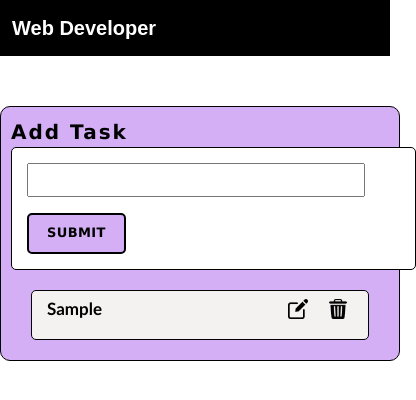
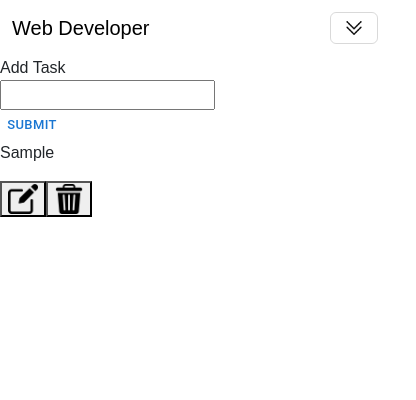
Before and after one commit to sudhanshu1919/reacttodoapp, a React (Create React App) app: page / in a window 390 px wide. Both pictures are taken after typing "Sample" into the empty fields and a click on the button "SUBMIT". Shown: the top 400 px of the page, 416 px wide, since content can reach past the window. Built offline with nearby package versions, Linux system fonts and the light colour scheme.

Commit message:
Resolved merge conflicts

```diff
--- a/src/Todoapp/Components/Navigation/Navigation.jsx
+++ b/src/Todoapp/Components/Navigation/Navigation.jsx
@@ -2,7 +2,7 @@ import React from "react";
 import { Link } from "react-router-dom";
 import arrowicon from "../../assets/images/down-arrow.png";
 // This is Css File, We have import here
-import "./Navigation.css";
+// import "./Navigation.css";
 import { Style } from "@mui/icons-material";
 
 function Navigation() {
@@ -10,15 +10,7 @@ function Navigation() {
     <>
       <nav class="navbar navbar-expand-lg navbar-light MainContainer">
         <div class="container-fluid">
-          <a
-            class="navbar-brand"
-            style={{
-              fontFamily: "sans-serif",
-              fontWeight: "600",
-              color: "white",
-            }}
-            href="#"
-          >
+          <a class="navbar-brand" href="#">
             Web Developer
           </a>
           <button
--- a/src/Todoapp/Components/TodoApp/Items/Items.jsx
+++ b/src/Todoapp/Components/TodoApp/Items/Items.jsx
@@ -3,7 +3,6 @@ import Edit from "../../../assets/images/edit.png";
 import Delete from "../../../assets/images/delete.png";
 import Right from "../../../assets/images/right.png";
 import Wrong from "../../../assets/images/x-mark.png";
-import Style from "./Items.module.css";
 
 function Items(props) {
   const [isEditing, setEditing] = useState(false);
@@ -20,10 +19,10 @@ function Items(props) {
   };
 
   return (
-    <div className={Style.container}>
+    <div>
       {isEditing ? (
         <>
-          <div className={Style.INPUTFILD}>
+          <div>
             <input
               type="text"
               value={inpText}
@@ -31,30 +30,30 @@ function Items(props) {
             />
           </div>
 
-          <div className={Style.EditesBTN}>
+          <div>
             <div className="mt-2">
               <img src={Right} width="25px" alt="Right" />
             </div>
 
             <div className="mt-1">
               <button onClick={handleUpdate}>
-                <img src={Wrong} alt="Wrong" />
+                <img src={Wrong} width="25px" alt="Wrong" />
               </button>
             </div>
           </div>
         </>
       ) : (
         <>
-          <div className={Style.Items}>
+          <div>
             <p>{props.item}</p>
           </div>
 
-          <div className={Style.BTN}>
+          <div>
             <button onClick={() => setEditing(true)}>
-              <img src={Edit} alt="Edit" />
+              <img src={Edit} width="30px" alt="Edit" />
             </button>
             <button onClick={() => props.deleteData(props.item)}>
-              <img src={Delete} alt="Delete" />
+              <img src={Delete} width="30px" alt="Delete" />
             </button>
           </div>
         </>
--- a/src/Todoapp/Components/TodoApp/Items/Items.module.css
+++ b/src/Todoapp/Components/TodoApp/Items/Items.module.css
@@ -1,109 +1,12 @@
-.container {
-  background-color: rgb(255, 255, 255);
-  display: flex;
-  justify-content: space-between;
-  margin-top: 10px;
-  padding: 15px;
-  width: 45vh;
-  height: 45px;
-  border: 1px solid black;
-  border-radius: 5px;
-  cursor: pointer;
-}
-
 /* Media Query */
 @media screen and (max-width: 750px) {
-  .container {
-    margin-left: 0px;
-  }
 }
 
 @media screen and (max-width: 428px) {
-  .container {
-    background-color: rgb(244, 241, 241);
-    display: flex;
-    justify-content: space-between;
-    margin-top: 10px;
-    padding: 15px;
-    width: 48vh;
-    height: 60px;
-    border: 1px solid black;
-    border-radius: 5px;
-    margin-left: -80px;
-  }
 }
 
 @media screen and (max-width: 368px) {
-  .container {
-    background-color: rgb(244, 241, 241);
-    display: flex;
-    justify-content: space-between;
-    margin-top: 10px;
-    padding: 15px;
-    width: 48vh;
-    height: 60px;
-    border: 1px solid black;
-    border-radius: 5px;
-    margin-left: -100px;
-  }
 }
 
 @media screen and (max-width: 390px) {
-  .container {
-    background-color: rgb(244, 241, 241);
-    display: flex;
-    justify-content: space-between;
-    margin-top: 10px;
-    padding: 15px;
-    width: 40vh;
-    height: 50px;
-    border: 1px solid black;
-    border-radius: 5px;
-    margin-left: 10px;
-  }
-  .Items p {
-    font-family: "Gill Sans", "Gill Sans MT", Calibri, "Trebuchet MS",
-      sans-serif !important;
-    font-size: 17px;
-
-    color: rgb(0, 0, 0) !important;
-  }
 }
-
-.Items {
-  line-height: 5px;
-}
-
-.Items p {
-  font-family: "Times New Roman", Times, serif;
-  font-size: 17px;
-  font-weight: bold;
-  color: rgb(0, 0, 0);
-}
-
-.container button {
-  background-color: transparent;
-  color: white;
-  padding: 5px;
-  border: none;
-  margin-left: 10px;
-  border-radius: 3px !important;
-}
-
-.container img {
-  margin-top: -30px;
-  width: 20px;
-  height: 20px;
-}
-
-/* Edit Input Fild */
-
-.INPUTFILD input {
-  position: relative;
-  top: -8px;
-}
-
-.EditesBTN {
-  display: flex;
-  justify-content: space-between;
-}
--- a/src/Todoapp/Components/TodoApp/MainToDo/MainToDo.jsx
+++ b/src/Todoapp/Components/TodoApp/MainToDo/MainToDo.jsx
@@ -1,7 +1,7 @@
 import React from "react";
 
 // This is css file
-import Style from "./MainToDo.module.css";
+// import Style from "./MainToDo.module.css";
 // import Home from "../../Home/Home";
 import ToDoInput from "../ToDoInput/ToDoInput";
 import ToDoItems from "../ToDoItems/ToDoItems";
@@ -9,10 +9,10 @@ import ToDoItems from "../ToDoItems/ToDoItems";
 function MainToDo(props) {
   return (
     <>
-      <div className={Style.MainContainer01}>
-        <div className={Style.MainContainer02}>
-          <div className={Style.container}>
-            <span className="">Add Task</span>
+      <div>
+        <div>
+          <div>
+            <span>Add Task</span>
 
             <ToDoInput addData={props.addData} />
             <ToDoItems
--- a/src/Todoapp/Components/TodoApp/MainToDo/MainToDo.module.css
+++ /dev/null
@@ -1,92 +0,0 @@
-body {
-  background-color: rgb(255, 255, 255);
-}
-
-.container {
-  border: 1px solid black;
-  background-color: rgb(212, 175, 245);
-  color: rgb(0, 0, 0);
-  margin-bottom: 100px;
-  margin-top: 50px !important;
-}
-
-.MainContainer02 {
-  display: flex;
-  justify-content: space-around;
-  margin-left: 100px;
-}
-
-/* Media Query */
-@media screen and (max-width: 390px) {
-  .container {
-    align-items: start !important;
-    background-color: rgb(212, 175, 245);
-    margin-left: -100px;
-    margin-top: 20px !important;
-    margin-bottom: 100px;
-  }
-}
-@media screen and (max-width: 750px) {
-  .MainContainer02 {
-    display: inline-block;
-    justify-content: center;
-  }
-}
-
-.container {
-  /* margin: 0 auto; */
-  width: 400px;
-  padding: 10px;
-  border-radius: 10px;
-  margin-top: -5px;
-}
-
-.container span {
-  font-size: 20px;
-  cursor: pointer;
-  font-weight: 600;
-  letter-spacing: 2px;
-  font-family: "Lucida Sans", "Lucida Sans Regular", "Lucida Grande",
-    "Lucida Sans Unicode", Geneva, Verdana, sans-serif;
-}
-
-/* Doingtask CSS */
-/* .Doingtask {
-  margin-top: 40px;
-  background-color: rgb(243, 213, 174);
-  border-radius: 10px;
-  border: 1px solid black;
-  margin-bottom: 100px;
-}
-
-.CommpleteTask {
-  margin-top: 40px;
-  background-color: rgb(189, 243, 174);
-  border-radius: 10px;
-  border: 1px solid black;
-  margin-bottom: 100px;
-} */
-
-/* Media Query Start */
-
-/* @media screen and (max-width: 390px) {
-  .Doingtask {
-    margin-top: 40px;
-    background-color: rgb(243, 213, 174);
-    border-radius: 10px;
-    border: 1px solid black;
-    margin-left: -100px;
-    margin-bottom: 100px;
-  }
-}
-
-@media screen and (max-width: 390px) {
-  .CommpleteTask {
-    margin-top: 40px;
-    background-color: rgb(189, 243, 174);
-    border-radius: 10px;
-    border: 1px solid black;
-    margin-left: -100px;
-    margin-bottom: 100px;
-  }
-} */
--- a/src/Todoapp/Components/TodoApp/ToDoInput/ToDoInput.jsx
+++ b/src/Todoapp/Components/TodoApp/ToDoInput/ToDoInput.jsx
@@ -1,5 +1,5 @@
 import React, { useState } from "react";
-import style from "./ToDoInput.module.css";
+
 // I have imports UI Items
 import { TextField } from "@mui/material";
 import Button from "@mui/material/Button";
@@ -12,8 +12,8 @@ function ToDoInput(props) {
   return (
     <>
       <div>
-        <div className={style.container}>
-          <div className={style.InputText}>
+        <div>
+          <div>
             <input
               onChange={(e) => {
                 setText(e.target.value);
@@ -26,7 +26,6 @@ function ToDoInput(props) {
 
             <br />
             <Button
-              className="mt-3"
               onClick={() => {
                 props.addData(text);
                 setText(" ");
--- a/src/Todoapp/Components/TodoApp/ToDoInput/ToDoInput.module.css
+++ /dev/null
@@ -1,102 +0,0 @@
-.container {
-  background-color: rgb(255, 255, 255);
-  padding: 15px;
-  margin-top: 10px;
-  border-radius: 5px;
-  border: 1px solid black;
-  width: 45vh;
-  margin-left: 10px;
-}
-
-/* media Query */
-
-@media screen and (max-width: 428px) {
-  .container {
-    background-color: rgb(255, 255, 255);
-    padding: 15px;
-    margin-top: 10px;
-    border-radius: 5px;
-    border: 1px solid black;
-    width: 48vh;
-    margin-left: -100px;
-    margin-left: -80px;
-  }
-}
-
-@media screen and (max-width: 368px) {
-  .container {
-    background-color: rgb(255, 255, 255);
-    padding: 15px;
-    margin-top: 10px;
-    border-radius: 5px;
-    border: 1px solid black;
-    width: 48vh;
-    margin-left: -100px;
-  }
-}
-
-.InputText input {
-  width: 40vh;
-  padding: 3px;
-  font-family: "Lucida Sans", "Lucida Sans Regular", "Lucida Grande",
-    "Lucida Sans Unicode", Geneva, Verdana, sans-serif;
-  font-weight: 600;
-}
-
-/* media Query */
-@media screen and (max-width: 390px) {
-  .container {
-    background-color: rgb(255, 255, 255);
-    padding: 15px;
-    margin-top: 10px;
-    border-radius: 5px;
-    border: 1px solid black;
-    width: 48vh;
-    margin: 0 auto;
-  }
-}
-
-@media screen and (max-width: 428px) {
-  .InputText input {
-    width: 40vh;
-    padding: 3px;
-    font-family: "Lucida Sans", "Lucida Sans Regular", "Lucida Grande",
-      "Lucida Sans Unicode", Geneva, Verdana, sans-serif;
-    font-weight: 600;
-  }
-}
-
-@media screen and (max-width: 368px) {
-  .InputText input {
-    width: 40vh;
-    padding: 3px;
-    font-family: "Lucida Sans", "Lucida Sans Regular", "Lucida Grande",
-      "Lucida Sans Unicode", Geneva, Verdana, sans-serif;
-    font-weight: 600;
-  }
-}
-
-.InputText img {
-  width: 30px;
-  height: 30px;
-}
-.InputText button {
-  font-weight: 600;
-  font-family: "Lucida Sans", "Lucida Sans Regular", "Lucida Grande",
-    "Lucida Sans Unicode", Geneva, Verdana, sans-serif;
-  padding: 7px 18px 7px;
-  border: 2px solid black;
-  border-radius: 5px;
-  background-color: rgb(212, 175, 245);
-  color: rgb(0, 0, 0);
-}
-.InputText button:hover {
-  font-weight: 600;
-  font-family: "Lucida Sans", "Lucida Sans Regular", "Lucida Grande",
-    "Lucida Sans Unicode", Geneva, Verdana, sans-serif;
-  padding: 7px 18px 7px;
-  border: 2px solid black;
-  border-radius: 5px;
-  background-color: rgb(252, 252, 252);
-  color: rgb(0, 0, 0);
-}
--- a/src/Todoapp/Components/TodoApp/ToDoItems/ToDoItems.jsx
+++ b/src/Todoapp/Components/TodoApp/ToDoItems/ToDoItems.jsx
@@ -1,10 +1,10 @@
 import React from "react";
-import Style from "./ToDoItems.module.css";
+
 import Items from "../Items/Items";
 function ToDoItems(props) {
   return (
     <>
-      <div className={Style.container}>
+      <div>
         <div>
           {props.data.map((item, index) => (
             <Items
--- a/src/Todoapp/Components/TodoApp/ToDoItems/ToDoItems.module.css
+++ /dev/null
@@ -1,4 +0,0 @@
-.container {
-  padding: 10px;
-  border-radius: 5px;
-}
```
